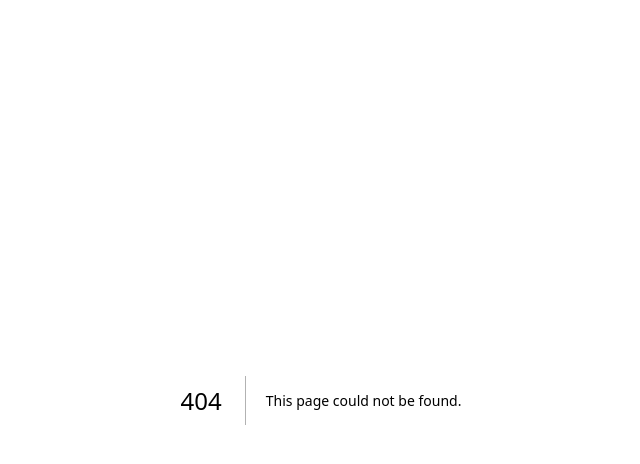
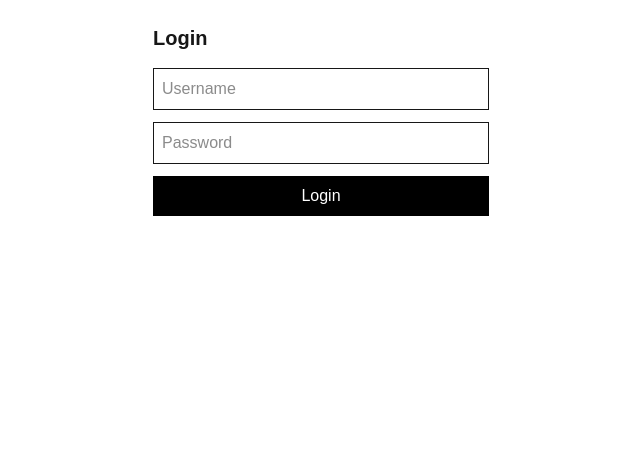
Before and after one commit to danialmutalibs/job-tracker, a Next.js app in the folder frontend/: page /login in a window 1280 px wide. Before the commit this address had no page. Shown: the top 464 px of the page, without its empty margins (319-959 px from the left). Built offline with nearby package versions, Linux system fonts and the light colour scheme.

Commit message:
feat: add login page with JWT authentication

```diff
--- /dev/null
+++ b/frontend/app/login/page.tsx
@@ -0,0 +1,51 @@
+"use client";
+
+import { useState } from "react";
+import { login } from "@/services/api";
+import { setToken } from "@/lib/auth";
+import { useRouter } from "next/navigation";
+
+export default function LoginPage() {
+  const [username, setUsername] = useState("");
+  const [password, setPassword] = useState("");
+  const router = useRouter();
+
+  async function handleSubmit(e: React.FormEvent) {
+    e.preventDefault();
+
+    try {
+      const data = await login(username, password);
+      setToken(data.access);
+      router.push("/dashboard");
+    } catch {
+      alert("Login failed");
+    }
+  }
+
+  return (
+    <div className="p-6 max-w-sm mx-auto">
+      <h1 className="text-xl font-bold mb-4">Login</h1>
+
+      <form onSubmit={handleSubmit} className="space-y-3">
+        <input
+          className="border p-2 w-full"
+          placeholder="Username"
+          value={username}
+          onChange={(e) => setUsername(e.target.value)}
+        />
+
+        <input
+          type="password"
+          className="border p-2 w-full"
+          placeholder="Password"
+          value={password}
+          onChange={(e) => setPassword(e.target.value)}
+        />
+
+        <button className="bg-black text-white px-4 py-2 w-full">
+          Login
+        </button>
+      </form>
+    </div>
+  );
+}
```
